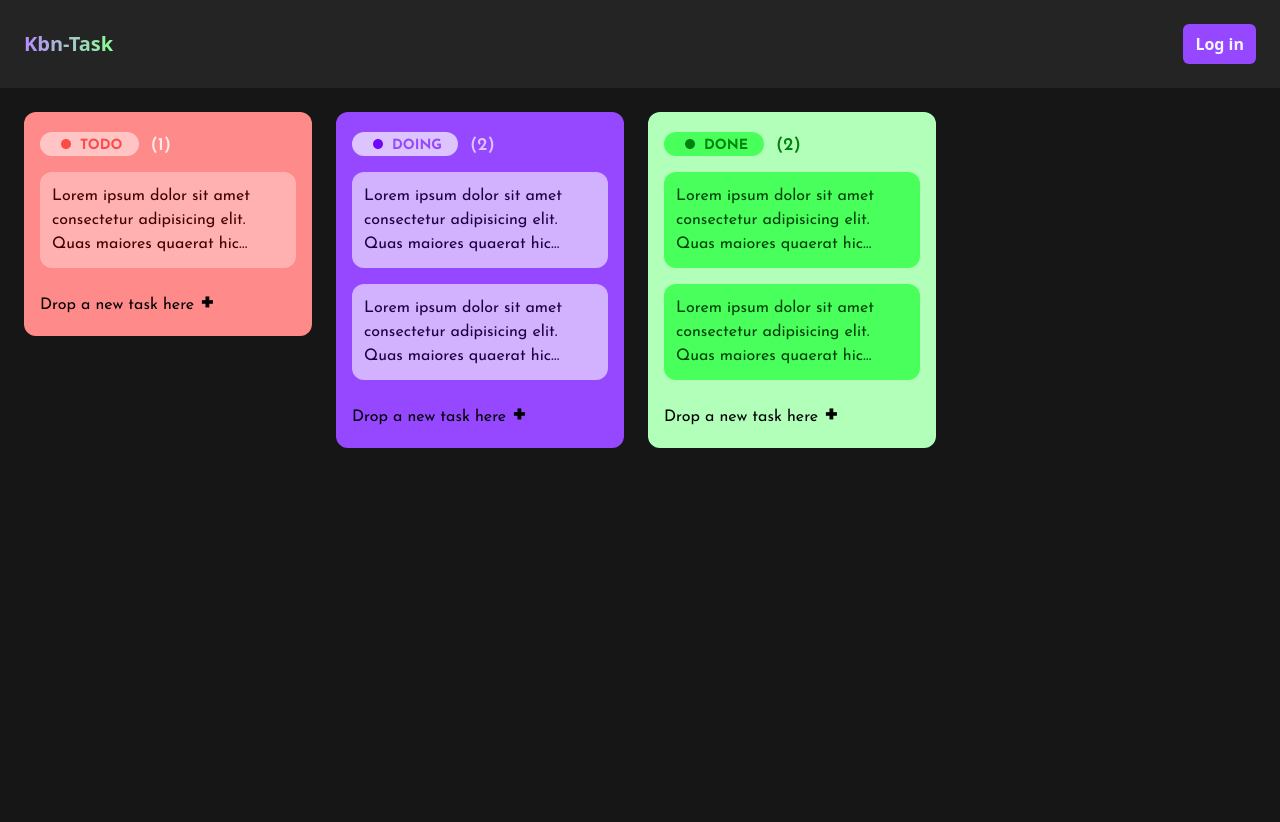
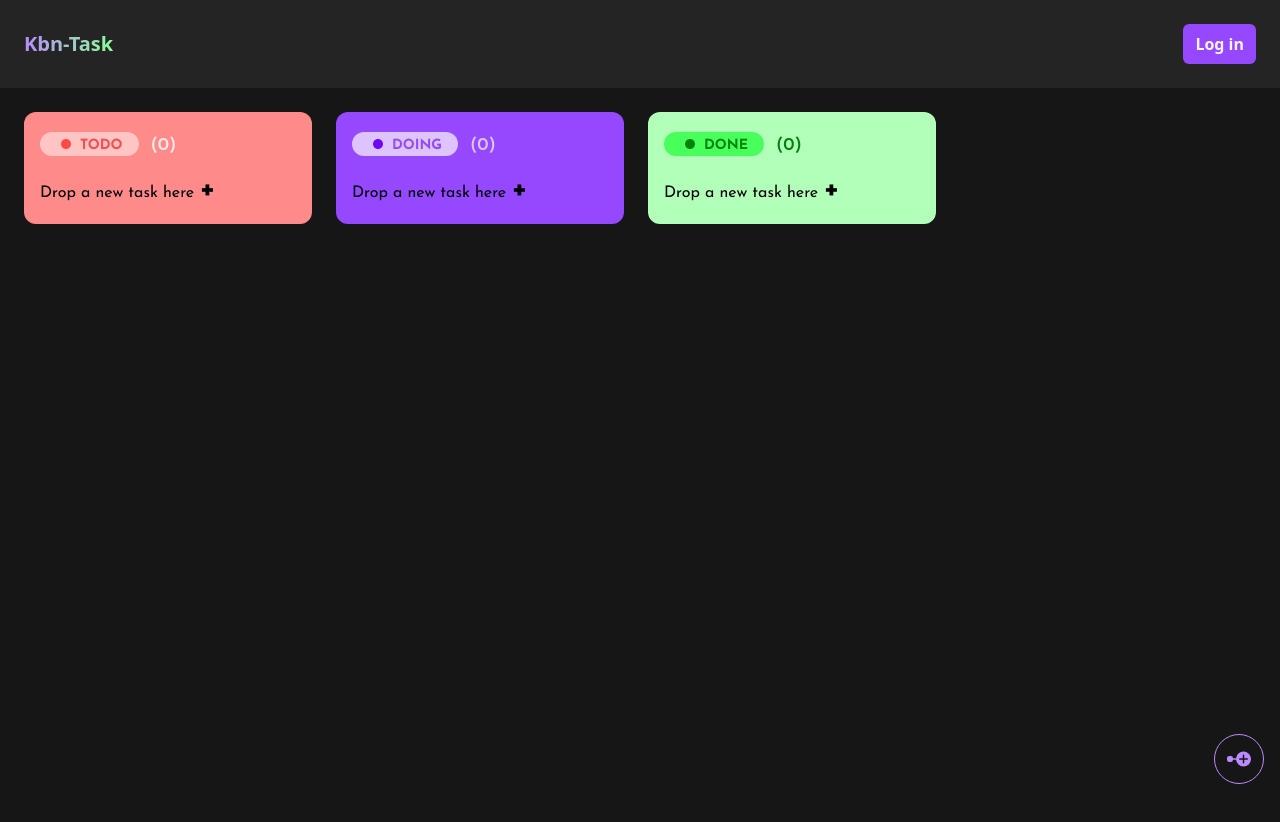
Before and after one commit to lucianosants/kbn-task, a Next.js app: page / in a window 1280 px wide. Shown: the top 822 px of the page. Built offline with nearby package versions, Linux system fonts and the light colour scheme.

Commit message:
`feat` add modal for add new task and more

```diff
--- a/src/screens/HomeScreen/index.tsx
+++ b/src/screens/HomeScreen/index.tsx
@@ -1,16 +1,22 @@
+import { DragEvent, FormEvent, useState } from 'react';
+import { BsNodePlusFill } from 'react-icons/bs';
+import { AiFillCloseCircle } from 'react-icons/ai';
+import * as Dialog from '@radix-ui/react-dialog';
+
+import { useLocalData } from '@/src/hooks/useLocalData';
+
 import Container from '@/src/components/Container';
 import Section from '@/src/components/Section';
 import Todo from '@/src/components/Todo';
 
 import data from '@/_data/home/en.json';
-import fakeData from '@/_data/fakeData.json';
-
-import { DragEvent, useState } from 'react';
+import Form from '@/src/components/Form';
 
 export default function HomeScreen() {
     const { titles } = data.main;
+    const [content, setContent] = useState('');
 
-    const [tasks, setTasks] = useState(fakeData);
+    const { tasks, setTasks, addTask } = useLocalData();
 
     const getAmount = (taskList: string) =>
         tasks.filter((tasks) => tasks.status === taskList).length;
@@ -42,8 +48,61 @@ export default function HomeScreen() {
         event.preventDefault();
     };
 
+    const handleSubmit = (e: FormEvent<HTMLFormElement>) => {
+        e.preventDefault();
+
+        addTask(content);
+
+        setContent('');
+        alert('A new tasks created!');
+    };
+
     return (
         <Container>
+            <Dialog.Root>
+                <Dialog.Trigger asChild>
+                    <button
+                        className="fixed p-3 border rounded-full hover:text-primary-400 hover:border-primary-400 bottom-4 right-4 text-primary-500 border-primary-500 h-fit"
+                        aria-label="Add New Task"
+                        title="New Task"
+                    >
+                        <BsNodePlusFill size={24} />
+                    </button>
+                </Dialog.Trigger>
+
+                <Dialog.Portal>
+                    <Dialog.Overlay className="fixed inset-0 w-screen h-full backdrop-blur-md bg-neutral-variant-700/40 " />
+
+                    <Dialog.Content className="fixed w-11/12 max-w-2xl p-6 -translate-x-1/2 -translate-y-1/2 border border-neutral-900 sm:p-10 top-80 left-1/2 bg-neutral-variant-600/80 backdrop-blur-xl rounded-xl">
+                        <Dialog.Close
+                            className="text-primary-500"
+                            aria-label="Close form"
+                        >
+                            <AiFillCloseCircle size={24} />
+                        </Dialog.Close>
+
+                        <Form handleSubmit={(e) => handleSubmit(e)}>
+                            <label className="flex">
+                                <span
+                                    className="sr-only"
+                                    aria-label="Task title"
+                                >
+                                    Content
+                                </span>
+
+                                <textarea
+                                    className="w-full p-2 bg-transparent border rounded-lg resize-none text-primary-100 border-primary-500 focus:bg-neutral-variant-500 focus:text-primary-50 h-44"
+                                    placeholder="Create a task..."
+                                    maxLength={280}
+                                    value={content}
+                                    onChange={(e) => setContent(e.target.value)}
+                                />
+                            </label>
+                        </Form>
+                    </Dialog.Content>
+                </Dialog.Portal>
+            </Dialog.Root>
+
             <Section
                 title={titles[0]}
                 status="todo"
```
